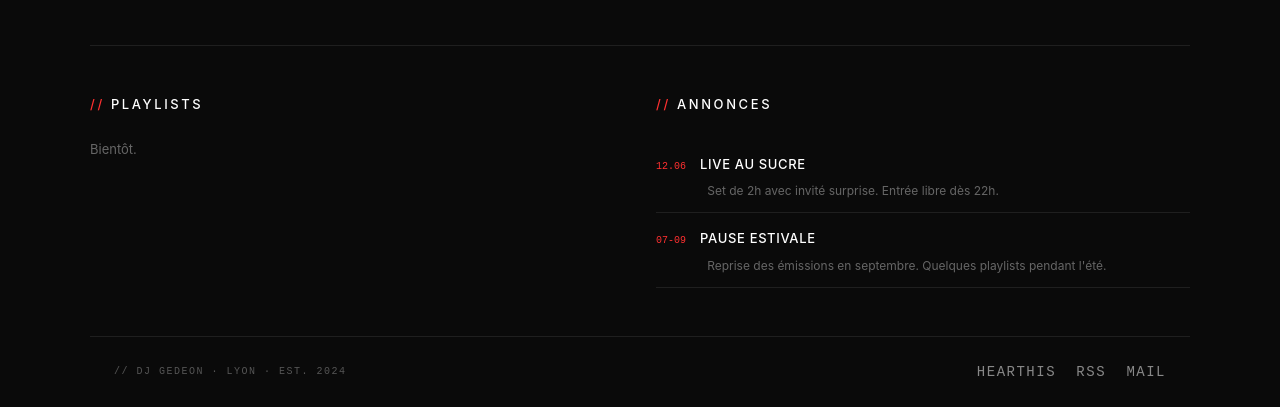
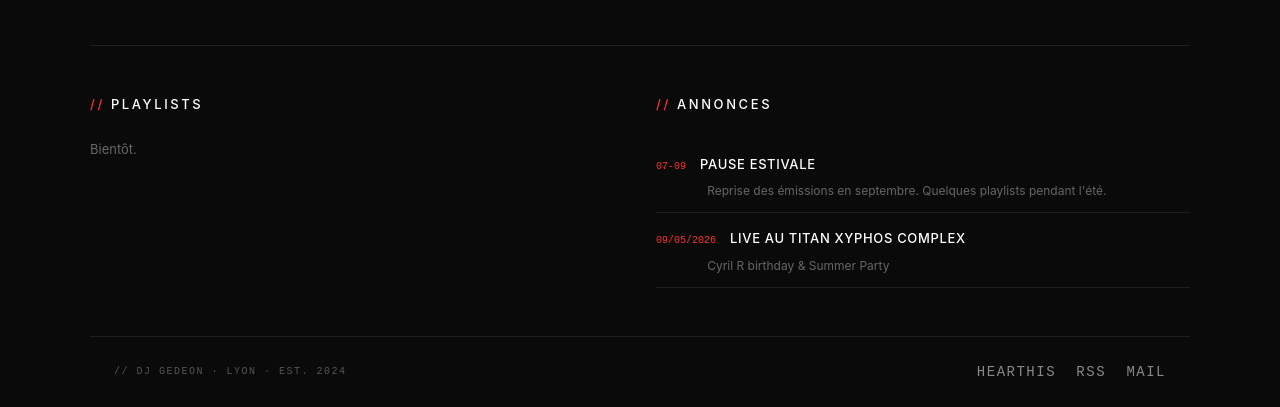
Before and after one commit to Gedeon69000/djgedeon, an Astro site: page / in a window 1280 px wide. Shown: the part 1183-1590 px from the top of the page. Built offline with nearby package versions, Linux system fonts and the light colour scheme; Astro itself is replaced by a stand-in of ours.

Commit message:
Update Annonce “live-au-sucre”

```diff
--- a/src/content/annonces/live-au-sucre.md
+++ b/src/content/annonces/live-au-sucre.md
@@ -1,6 +1,6 @@
 ---
-titre: "Live au Sucre"
-date: 2026-05-20
-dateEvenement: "12.06"
-resume: "Set de 2h avec invité surprise. Entrée libre dès 22h."
+titre: Live au TITAN Xyphos Complex
+date: 2026-05-09
+dateEvenement: 09/05/2026
+resume: Cyril R birthday & Summer Party
 ---
```
